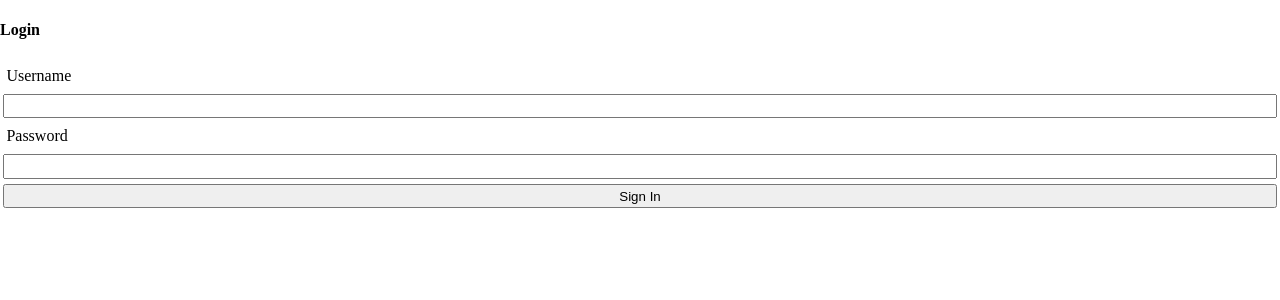
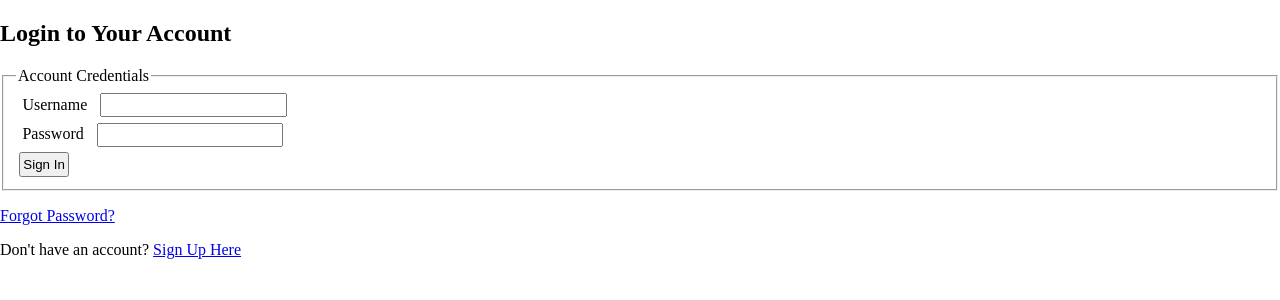
Before and after one commit to talonlikeaclaw/flask-plant-tracker, a Flask app: page /auth/login in a window 1280 px wide. Shown: the part 68-368 px from the top of the page. Run offline with Flask 3, Linux system fonts and the light colour scheme; some libraries are stand-ins or nearby versions.

Commit message:
improve auth templates and format with djlint

```diff
--- a/app/templates/auth/login.html
+++ b/app/templates/auth/login.html
@@ -1,15 +1,38 @@
 {% extends "base.html" %}
-
 {% block title %}Login{% endblock %}
-
 {% block content %}
-<h4>Login</h4>
-<form method="POST" novalidate>
-  {{ form.hidden_tag() }}
-  {{ form.username.label(class="form-label") }}
-  {{ form.username(class="form-input") }}
-  {{ form.password.label(class="form-label") }}
-  {{ form.password(class="form-input") }}
-  {{ form.submit(class="form-btn") }}
-</form>
+    <section class="form-container">
+        <h2>Login to Your Account</h2>
+        <form method="POST" class="login-form" novalidate>
+            {{ form.hidden_tag() }}
+            <fieldset>
+                <legend>Account Credentials</legend>
+                <div class="form-group">
+                    {{ form.username.label(for=form.username.id, class="form-label") }}
+                    {{ form.username(class="form-input") }}
+                    {% if form.username.errors %}
+                        <div class="form-error">
+                            {% for error in form.username.errors %}<p>{{ error }}</p>{% endfor %}
+                        </div>
+                    {% endif %}
+                </div>
+                <div class="form-group">
+                    {{ form.password.label(for=form.password.id, class="form-label") }}
+                    {{ form.password(class="form-input") }}
+                    {% if form.password.errors %}
+                        <div class="form-error">
+                            {% for error in form.password.errors %}<p>{{ error }}</p>{% endfor %}
+                        </div>
+                    {% endif %}
+                </div>
+                <div class="form-group">{{ form.submit(class="form-btn") }}</div>
+            </fieldset>
+        </form>
+        <p>
+            <a href="{{ url_for("auth.forgot_password") }}" class="forgot-password">Forgot Password?</a>
+        </p>
+        <p>
+            Don't have an account? <a href="{{ url_for("auth.register") }}">Sign Up Here</a>
+        </p>
+    </section>
 {% endblock %}
```
Also changed, not shown: app/templates/auth/register.html (+43 -9 lines).
